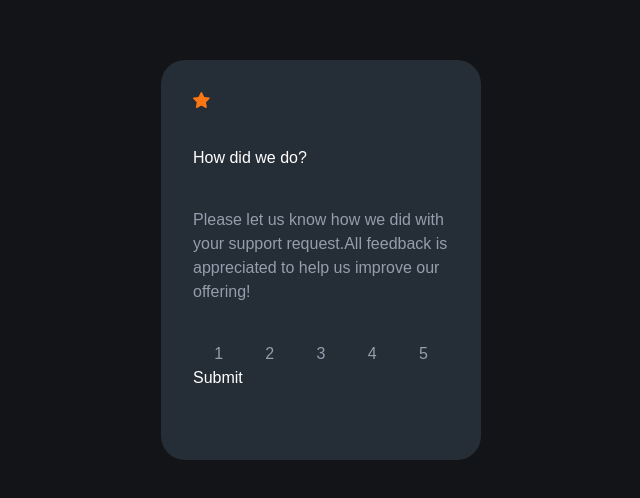
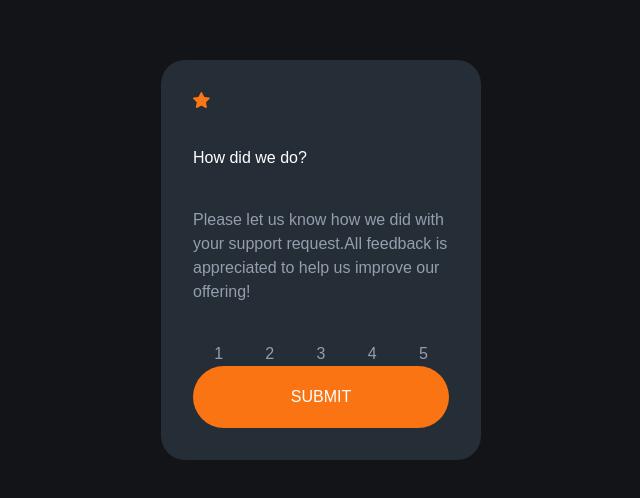
Before and after one commit to tcmak217/interactive-rating-component, a React (Create React App) app: page / in a window 1280 px wide. Shown: the part 140-638 px from the top of the page, without its empty margins (319-959 px from the left). Built offline with nearby package versions, Linux system fonts and the light colour scheme.

Commit message:
feat: add submit button style

```diff
--- a/src/components/RatingCard/RatingCard.tsx
+++ b/src/components/RatingCard/RatingCard.tsx
@@ -20,7 +20,9 @@ function RatingCard() {
           <button className="text-light-grey grow">4</button>
           <button className="text-light-grey grow">5</button>
         </div>
-        <div className="text-white grow">Submit</div>
+        <button className="text-white grow bg-orange rounded-full uppercase active:bg-white active:text-orange">
+          Submit
+        </button>
       </div>
     </div>
   )
```
